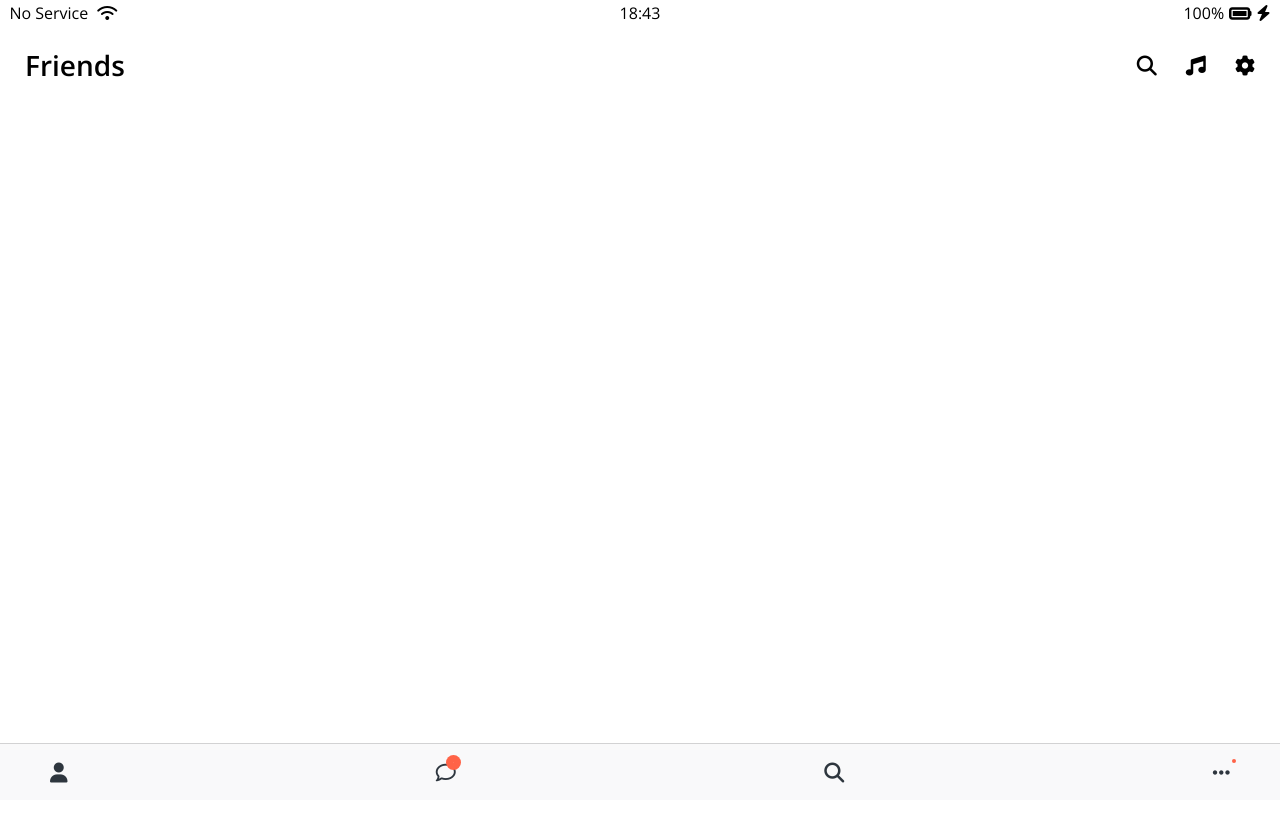
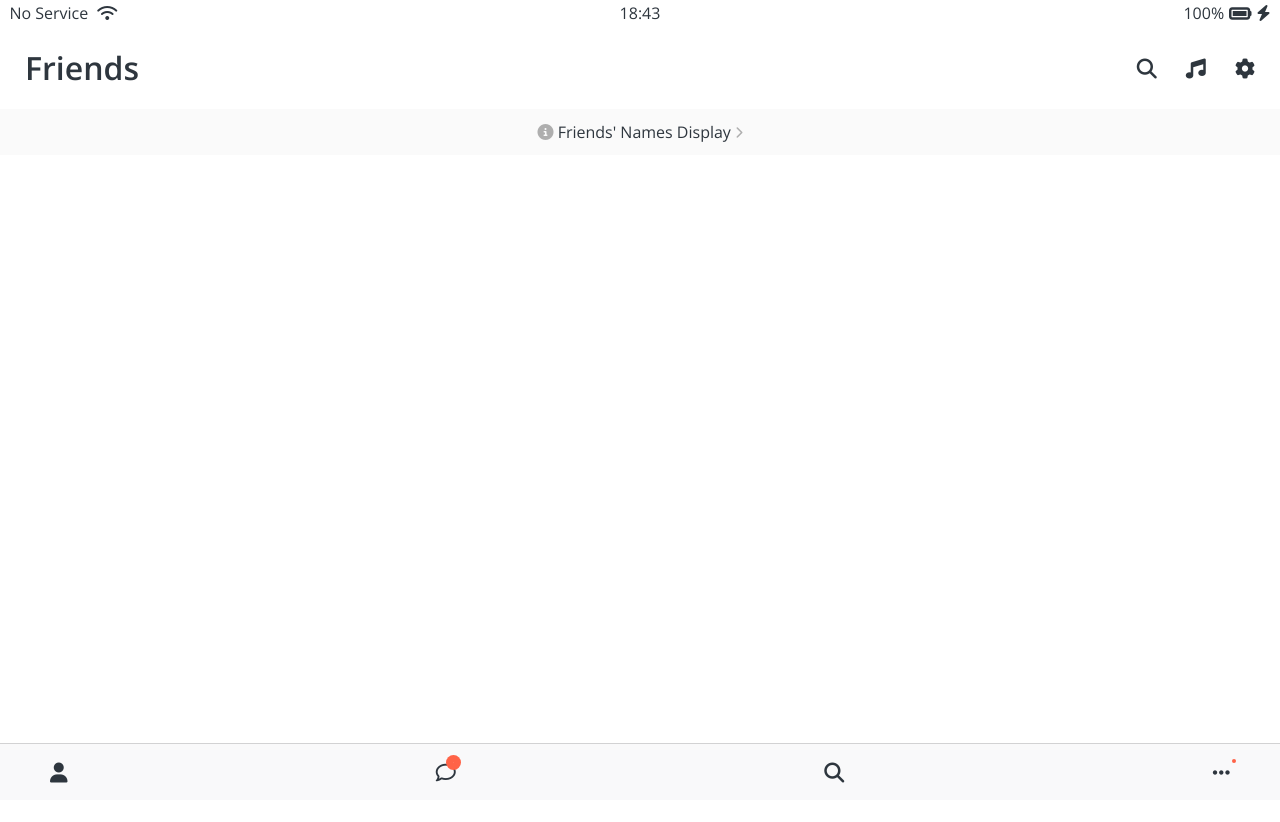
Before and after one commit to EscFrog/nmcd-kakaoClone2020, a plain HTML site: page friends.html in a window 1280 px wide. Shown: the top 822 px of the page. Before the commit the page ends 800 px from the top, so only its background shows below. Drawn offline with nearby package versions, Linux system fonts and the light colour scheme.

Commit message:
finishing friends screen part one

```diff
--- a/css/components/screen-header.css
+++ b/css/components/screen-header.css
@@ -6,7 +6,7 @@
 }
 
 .screen-header__title {
-    font-size: 28px;
+    font-size: 32px;
     font-weight: 600;
 }
 
--- a/css/components/status-bar.css
+++ b/css/components/status-bar.css
@@ -1,10 +1,15 @@
+.status-bar-fixedcontainer {
+    height: 27px;
+}
+
 .status-bar {
     /* top: 0; */
-    /* width: 100%; */
-    /* box-sizing: border-box; */
+    position: fixed;
+    width: 100%;
     display: flex;
     justify-content: center;
     padding: 5px 3px;
+    box-sizing: border-box;
 }
 
 .status-bar__column {
--- /dev/null
+++ b/css/screens/friends.css
@@ -0,0 +1,11 @@
+#friends-display-link {
+    text-align: center;
+    display: block;
+    background-color: #fafafa;
+    padding: 15px 0px;
+    font-size: 16px;
+}
+
+#friends-display-link i {
+    color: rgba(0, 0, 0, 0.3)
+}
--- a/css/styles.css
+++ b/css/styles.css
@@ -10,7 +10,10 @@
 
 /* Screens */
 @import "screens/login.css";
+@import "screens/friends.css";
 
 body {
+    color: #2e363e;
     font-family: 'Open Sans', sans-serif;
+    height: 1000vh;
 }
--- a/friends.html
+++ b/friends.html
@@ -8,6 +8,7 @@
     <title>Friends - Kokoa Clone</title>
 </head>
 <body>
+    <div class="status-bar-fixedcontainer">
         <div class="status-bar">
             <div class="status-bar__column">
                 <span>No Service</span>
@@ -22,6 +23,7 @@
                 <i class="fas fa-bolt"></i>
             </div>
         </div>
+    </div>
 
     <header class="screen-header">
         <h1 class="screen-header__title">Friends</h1>
@@ -31,6 +33,12 @@
             <span><i class="fas fa-cog fa-lg"></i></span>
         </div>
     </header>
+
+    <a id="friends-display-link">
+        <i class="fas fa-info-circle"></i>
+        Friends' Names Display
+        <i class="fas fa-chevron-right fa-xs"></i>
+    </a>
 
     <nav class="nav">
         <ul class="nav__list">
```
Also changed, not shown: index.html (+2 -0 lines). Lines whose indentation alone changed are shown as unchanged.
